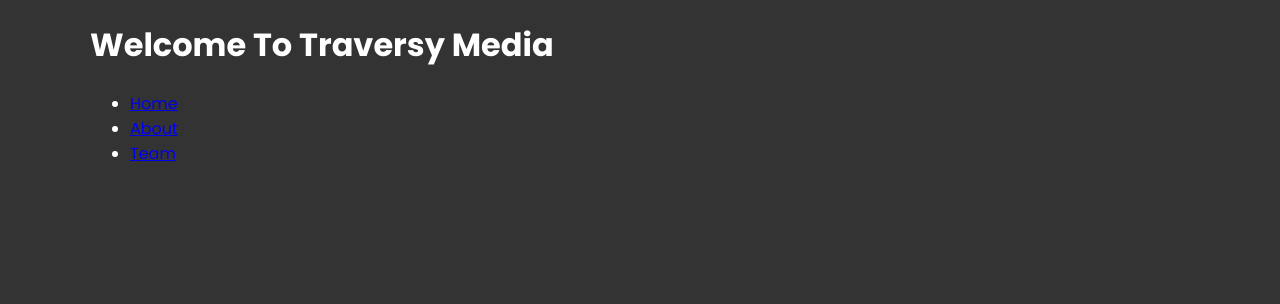
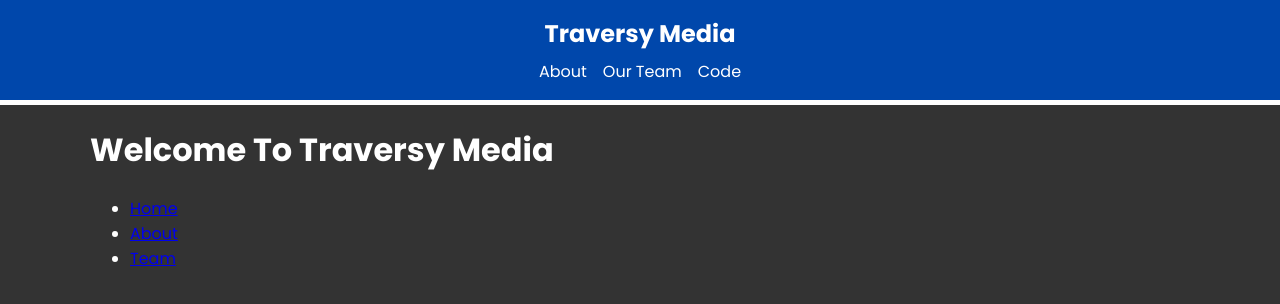
Before and after one commit to JoseIgnacioTapia/next-13-crash, a Next.js app: page / in a window 1280 px wide. Shown: the top 304 px of the page. Built offline with nearby package versions, Linux system fonts and the light colour scheme.

Commit message:
Data fetching

```diff
--- /dev/null
+++ b/app/components/Header.tsx
@@ -0,0 +1,20 @@
+import Link from 'next/link';
+
+function Header(): JSX.Element {
+  return (
+    <header className="header">
+      <div className="container">
+        <div className="logo">
+          <Link href="/">Traversy Media</Link>
+        </div>
+        <div className="links">
+          <Link href="/about">About</Link>
+          <Link href="/about/team">Our Team</Link>
+          <Link href="/code/repos">Code</Link>
+        </div>
+      </div>
+    </header>
+  );
+}
+
+export default Header;
--- a/app/layout.tsx
+++ b/app/layout.tsx
@@ -1,3 +1,4 @@
+import Header from './components/Header';
 import './globals.css';
 import { Poppins } from 'next/font/google';
 
@@ -26,6 +27,7 @@
   return (
     <html lang="en">
       <body className={poppins.className}>
+        <Header />
         <main className="container">{children}</main>
       </body>
     </html>
```
Also changed, not shown: APITypes/types.ts (added, +106 -0 lines), app/code/repos/page.tsx (added, +19 -0 lines).
